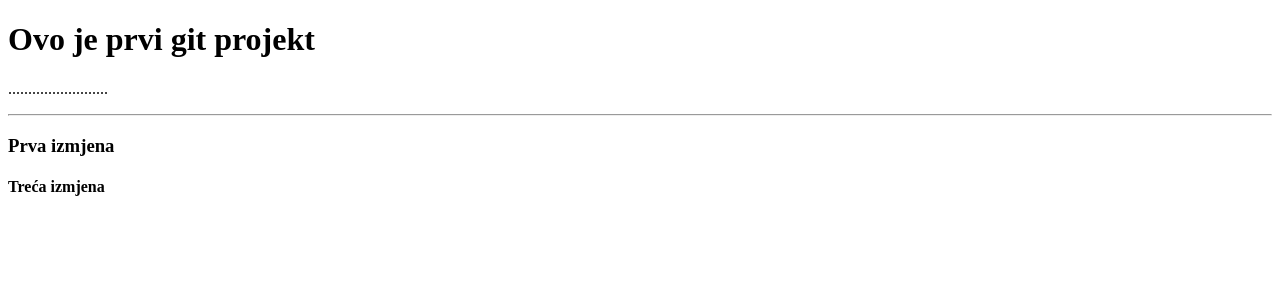
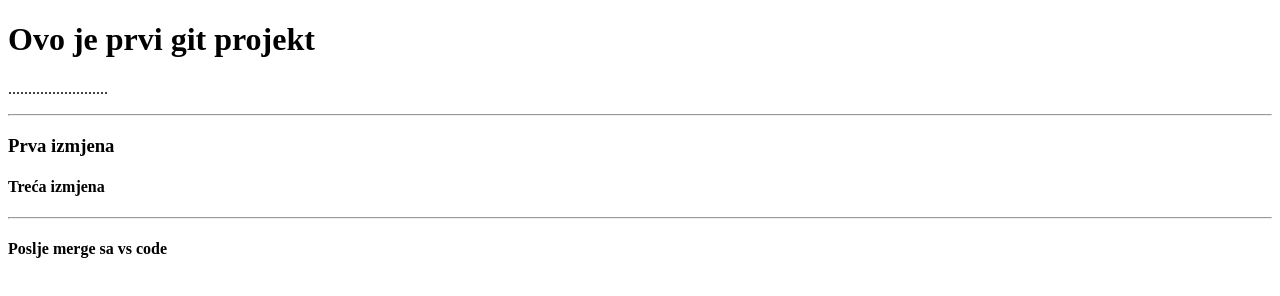
Before and after one commit to suad-mo/moj-prvi-projekt, a plain HTML site: page index.html in a window 1280 px wide. Drawn offline with Linux system fonts and the light colour scheme.

Commit message:
Izmjene index.html

```diff
--- a/index.html
+++ b/index.html
@@ -12,5 +12,8 @@
     <hr>
     <h3>Prva izmjena</h3>
     <h4>Treća izmjena</h4>
+    <hr>
+
+    <h4>Poslje merge sa vs code</h4>
 </body>
 </html>
```
